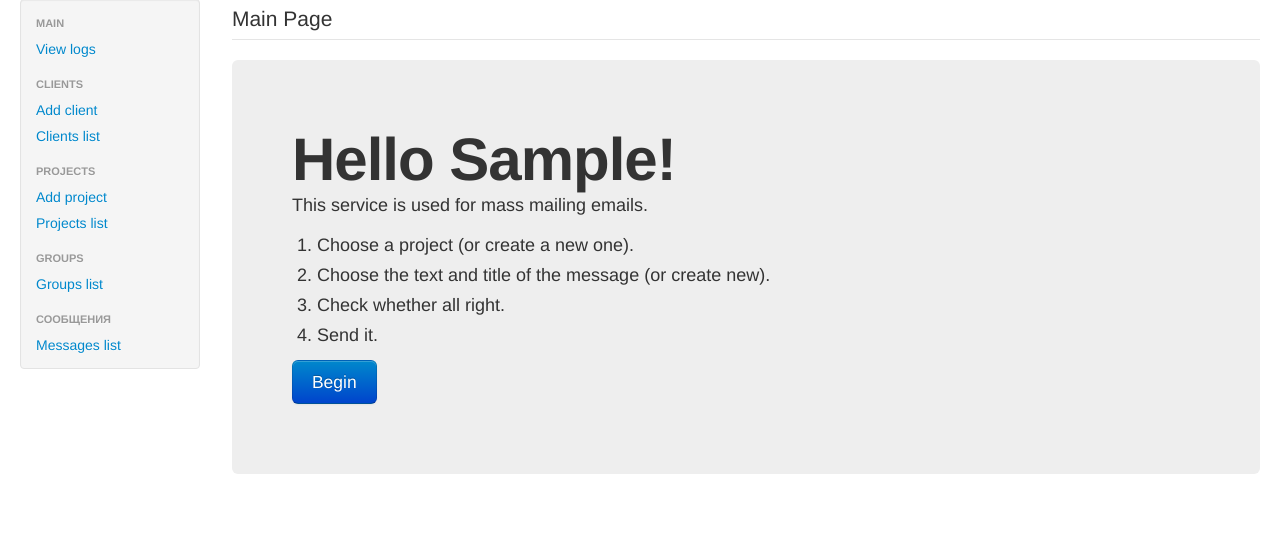
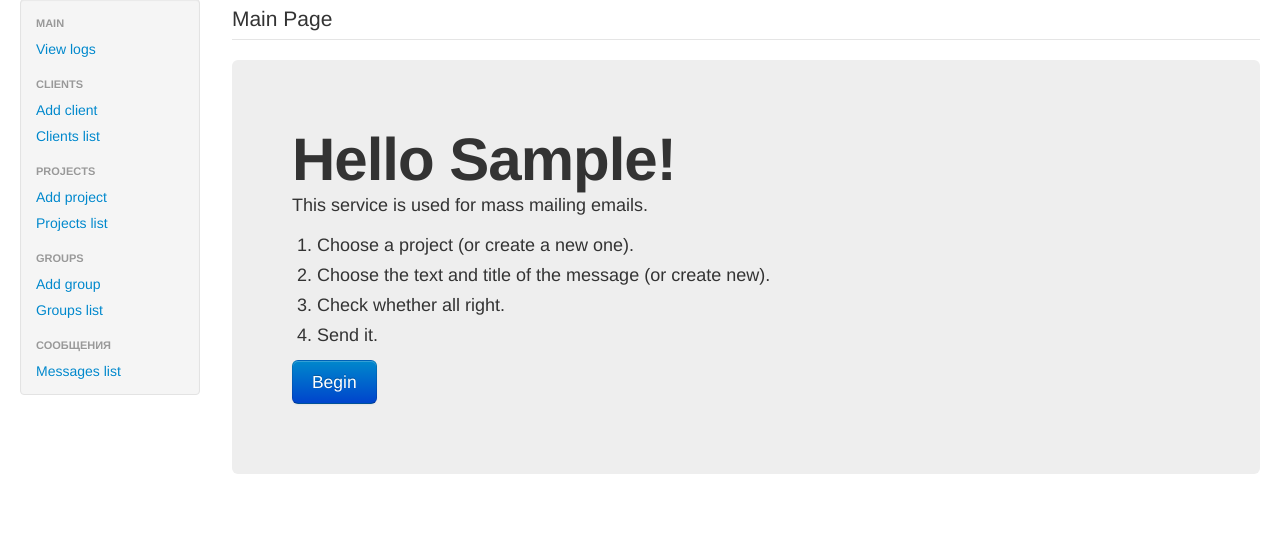
Before and after one commit to delin/dsender, a Django app: page / in a window 1280 px wide. Shown: the part 61-598 px from the top of the page. Run offline with Django 3.2, Linux system fonts and the light colour scheme; the visitor is signed in with stand-in values (Sample User, id 1); parts of the project's set-up code (start-up, migrations or seed data) failed here and were passed over; some libraries are stand-ins or nearby versions.

Commit message:
Добавление групп. closes #92 refs #91

```diff
--- a/dsender/urls.py
+++ b/dsender/urls.py
@@ -31,6 +31,7 @@ urlpatterns += patterns('',
     url(r'^project/add/', 'main.views.page_project_add', name='project_add'),
 
     url(r'^group/list/', 'main.views.page_group_list', name='group_list'),
+    url(r'^group/add/', 'main.views.page_group_add', name='group_add'),
 
     url(r'^message/list/', 'main.views.page_message_list', name='message_list'),
 
--- a/main/forms.py
+++ b/main/forms.py
@@ -1,5 +1,5 @@
 from django.forms import ModelForm, TextInput, Textarea
-from main.models import Client, Project
+from main.models import Client, Project, Group
 
 __author__ = 'delin'
 
@@ -24,5 +24,14 @@ class ProjectForm(ModelForm):
             'name': TextInput(attrs={'class': 'input-xxlarge'}),
             'description': Textarea(attrs={'cols': 80, 'rows': 4, 'class': 'input-xxlarge'}),
             'from_name': TextInput(attrs={'class': 'input-xxlarge'}),
-            # 'from_account': TextInput(attrs={'class': 'input-xxlarge'}),
         }
+
+
+class GroupForm(ModelForm):
+    class Meta:
+        model = Group
+        fields = ('name', 'project', 'description', 'clients', 'mailing_type')
+        widgets = {
+            'name': TextInput(attrs={'class': 'input-xxlarge'}),
+            'description': Textarea(attrs={'cols': 80, 'rows': 4, 'class': 'input-xxlarge'}),
+        }
--- a/main/models.py
+++ b/main/models.py
@@ -126,6 +126,8 @@ class Log(models.Model):
         (8, _('Send test email')),
         (9, _('Subscribed')),
         (10, _('Client deleted')),
+        (11, _('Edit group')),
+        (12, _('Add group')),
     )
 
     date = models.DateTimeField(verbose_name=_("Date and time"), auto_now_add=True)
--- a/main/views.py
+++ b/main/views.py
@@ -15,7 +15,7 @@ from django.utils.translation import ugettext as _
 from smtplib import SMTPException
 from random import randint
 from dsender.functions import prepare_data
-from main.forms import ClientForm, ProjectForm
+from main.forms import ClientForm, ProjectForm, GroupForm
 from main.models import Message, Project, Group, MailAccount, Log, Client
 
 
@@ -346,6 +346,36 @@ def page_group_list(request):
 
 @csrf_protect
 @login_required
+@require_http_methods(["GET", "POST"])
+def page_group_add(request):
+    data = prepare_data(request)
+
+    group_form = GroupForm(request.POST or None)
+    if request.method == "POST":
+        if group_form.is_valid():
+            new_group = group_form.save()
+
+            Log.objects.create(action=12, user=request.user, from_group=new_group, from_project=new_group.project,
+                               from_account=new_group.project.from_account)
+
+            messages.success(request, _("Created"))
+            return redirect('group_add')
+        else:
+            messages.error(request, group_form.errors)
+
+    content = {
+        'group_form': group_form,
+    }
+
+    return render(request, "pages/page_group_add.html", {
+        'title': _("Add new group"),
+        'data': data,
+        'content': content,
+    })
+
+
+@csrf_protect
+@login_required
 @require_http_methods(["GET"])
 def page_message_list(request):
     data = prepare_data(request)
--- a/templates/includes/menu_left.html
+++ b/templates/includes/menu_left.html
@@ -10,6 +10,7 @@
         <li><a href="{% url 'project_add' %}">{% trans "Add project" %}</a></li>
         <li><a href="{% url 'project_list' %}">{% trans "Projects list" %}</a></li>
         <li class="nav-header">{% trans "Groups" %}</li>
+        <li><a href="{% url 'group_add' %}">{% trans "Add group" %}</a></li>
         <li><a href="{% url 'group_list' %}">{% trans "Groups list" %}</a></li>
         <li class="nav-header">{% trans "Messages" %}</li>
         <li><a href="{% url 'message_list' %}">{% trans "Messages list" %}</a></li>
```
Also changed, not shown: templates/pages/page_group_add.html (added, +19 -0 lines), locale/en/LC_MESSAGES/django.po, locale/ru/LC_MESSAGES/django.po, 2 other files.
